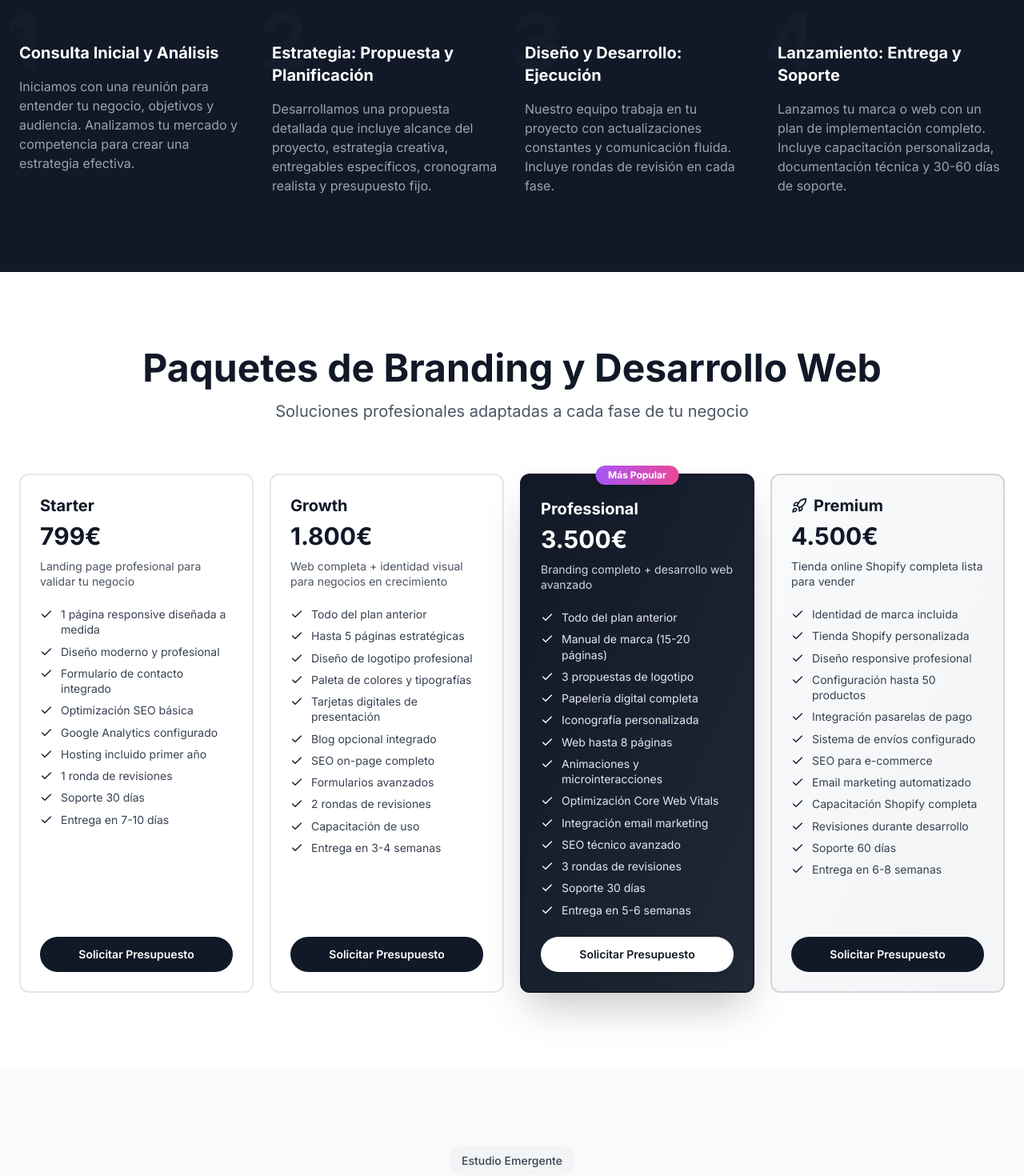
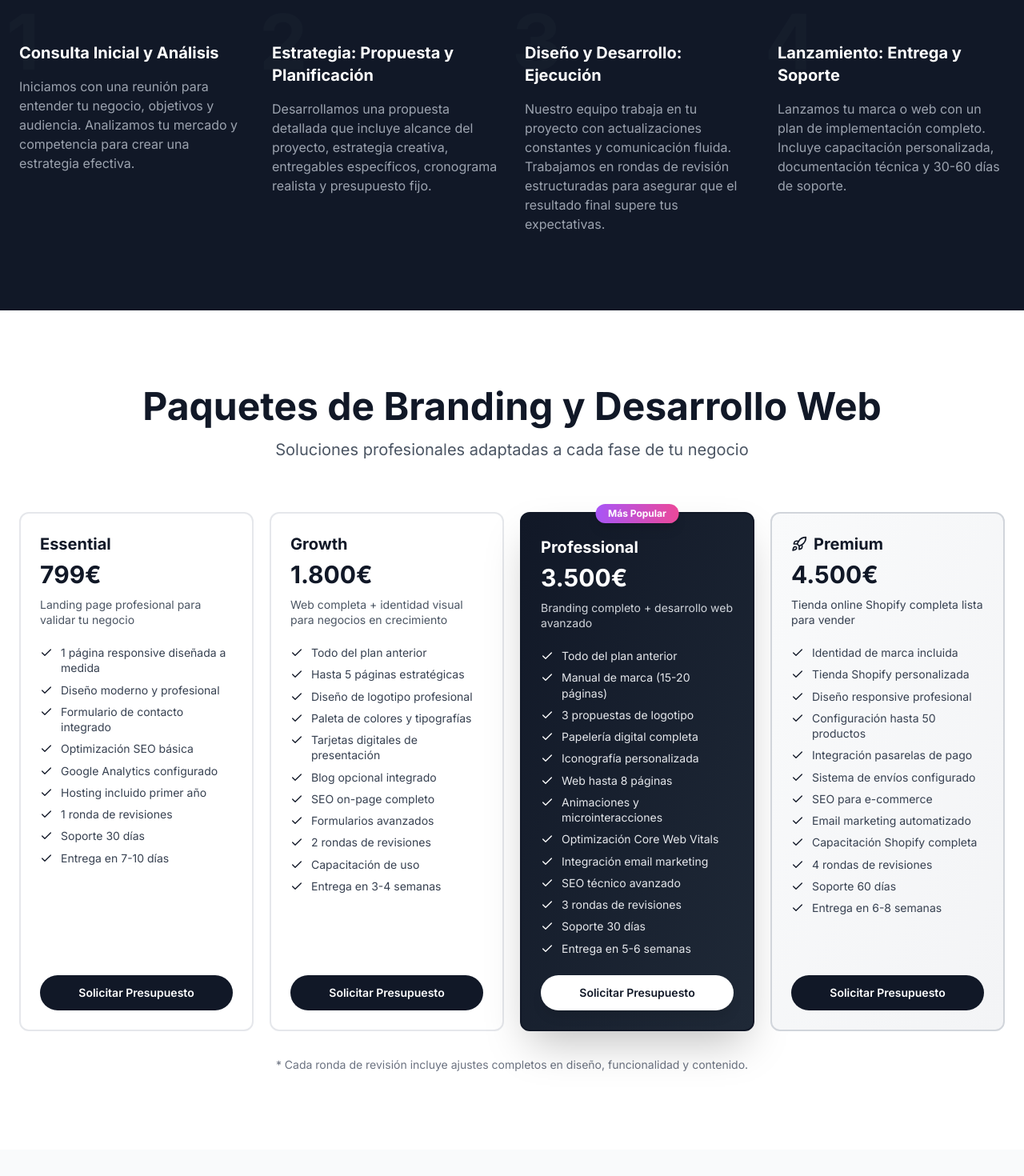
Before and after one commit to fmatovelle/PrismaBrandingAgency, a Next.js app in the folder prisma-branding/: page / in a window 1280 px wide. Shown: the part 3720-5190 px from the top of the page at 80% size. Built offline with nearby package versions, Linux system fonts and the light colour scheme.

Commit message:
premium positioning - Essential plan + structured revisions

```diff
--- a/prisma-branding/app/page.js
+++ b/prisma-branding/app/page.js
@@ -194,7 +194,7 @@ const t = {
       },
       {
         title: "Diseño y Desarrollo: Ejecución",
-        description: "Nuestro equipo trabaja en tu proyecto con actualizaciones constantes y comunicación fluida. Incluye rondas de revisión en cada fase."
+        description: "Nuestro equipo trabaja en tu proyecto con actualizaciones constantes y comunicación fluida. Trabajamos en rondas de revisión estructuradas para asegurar que el resultado final supere tus expectativas."
       },
       {
         title: "Lanzamiento: Entrega y Soporte",
@@ -208,7 +208,7 @@ const t = {
     subtitle: "Soluciones profesionales adaptadas a cada fase de tu negocio",
 
     starter: {
-      name: "Starter",
+      name: "Essential",
       price: "799€",
       description: "Landing page profesional para validar tu negocio",
       features: [
@@ -279,13 +279,14 @@ const t = {
         "SEO para e-commerce",
         "Email marketing automatizado",
         "Capacitación Shopify completa",
-        "Revisiones durante desarrollo",
+        "4 rondas de revisiones",
         "Soporte 60 días",
         "Entrega en 6-8 semanas"
       ]
     },
 
-    cta: "Solicitar Presupuesto"
+    cta: "Solicitar Presupuesto",
+    note: "Cada ronda de revisión incluye ajustes completos en diseño, funcionalidad y contenido."
   },
 
   portfolio: {
@@ -967,7 +968,7 @@ export default function PrismaBrandingPage() {
           </ScrollReveal>
 
           <div className="grid grid-cols-1 md:grid-cols-2 lg:grid-cols-4 gap-5 max-w-[1400px] mx-auto items-stretch">
-            {/* Starter Plan */}
+            {/* Essential Plan */}
             <ScrollReveal delay={0}>
               <motion.div
                 whileHover={{ y: -5, boxShadow: "0 20px 25px -5px rgba(0, 0, 0, 0.1)" }}
@@ -1113,6 +1114,13 @@ export default function PrismaBrandingPage() {
               </motion.div>
             </ScrollReveal>
           </div>
+
+          {/* Nota aclaratoria sobre revisiones */}
+          {t.pricing.note && (
+            <p className="text-center text-sm text-gray-500 mt-8 max-w-2xl mx-auto">
+              * {t.pricing.note}
+            </p>
+          )}
         </div>
       </section>
 
```
